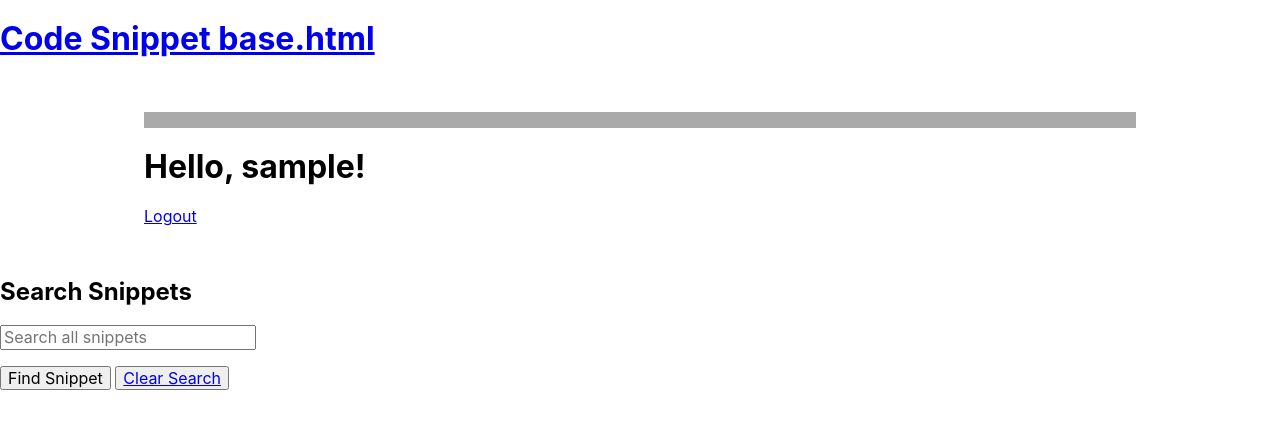
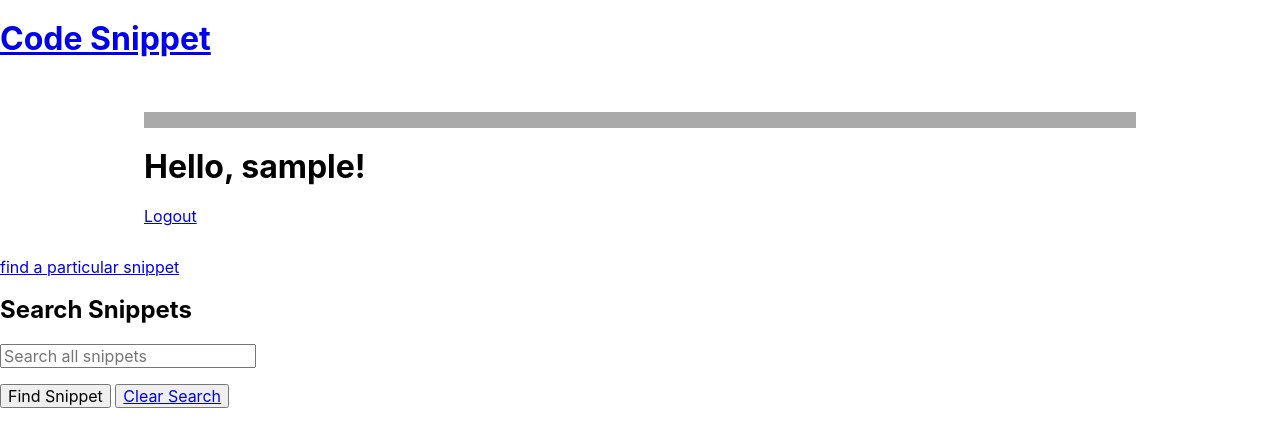
Before and after one commit to momentum-team-1/django-from-scratch-Aaron-1453, a Django app: page /code_snippet/search_snippet/ in a window 1280 px wide. Shown: the top 447 px of the page. Run offline with Django 3.2, Linux system fonts and the light colour scheme; the visitor is signed in with stand-in values (Sample User, id 1).

Commit message:
fully functional but basic, beginning to syle

```diff
--- a/code_snippet/models.py
+++ b/code_snippet/models.py
@@ -17,5 +17,5 @@ class CodeSnippet(models.Model):
     def __str__(self):
         return self.title
 
-def search_snippet(user,query):
+def search_snippet_for_user(user, query):
     return user.code_snippet.filter(Q(title__icontains=query))
--- a/code_snippet/views.py
+++ b/code_snippet/views.py
@@ -1,6 +1,6 @@
 from django.shortcuts import render, redirect, get_object_or_404
 from users.models import User
-from .models import CodeSnippet
+from .models import CodeSnippet, search_snippet_for_user
 from django.contrib.auth.decorators import login_required
 from .forms import SnippetForm
 from django.db.models import Q
--- a/templates/base.html
+++ b/templates/base.html
@@ -6,7 +6,7 @@
     {% block meta %}{% endblock %}
     <title>{% block title %}Code Snippet{% endblock %} </title>
     <link rel="stylesheet" href="https://unpkg.com/tachyons@4.12.0/css/tachyons.min.css"/>
-    <h1><a href="{% url 'homepage' %}">Code Snippet base.html</a></h1>
+    <h1><a href="{% url 'homepage' %}">Code Snippet</a></h1>
     {% if user.is_authenticated %}
 </head>
 <body class="sans-serif">
@@ -16,6 +16,7 @@
         <a href="{% url 'auth_logout' %}">Logout</a>
     </div>
     {% endif %}
+    <a href="{% url 'search_snippet' %}">find a particular snippet</a>
     {% block content %}
     {% endblock %}
 </body>
--- a/templates/code_snippet/search_snippet.html
+++ b/templates/code_snippet/search_snippet.html
@@ -19,7 +19,7 @@
             <li><button ><a href="{% url 'snippet_detail' snippet_pk=snippet.pk %}">{{ snippet.title }}</a></button></li>
         {% endif %}
     {% empty %}
-            <li>No snippets match that description</li>
+            <li>No snippets match that title</li>
     {% endfor %}
 </ul>
 
```
